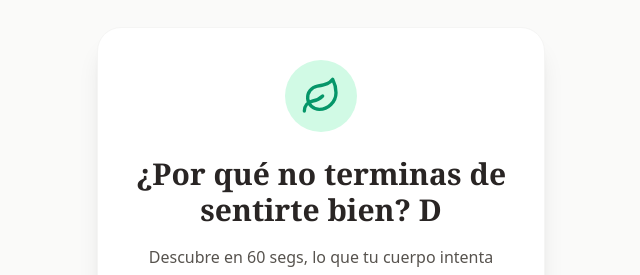
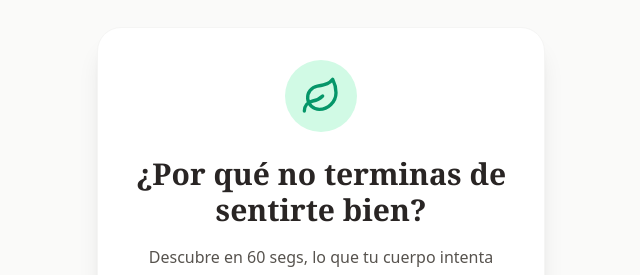
Before and after one commit to cabomex/natuquiz, a React (Vite) app: page / in a window 1280 px wide. Shown: the part 104-379 px from the top of the page, without its empty margins (319-959 px from the left). Built offline with nearby package versions, Linux system fonts and the light colour scheme.

Commit message:
Fix typo in heading text in App.jsx

```diff
--- a/src/App.jsx
+++ b/src/App.jsx
@@ -382,7 +382,7 @@ export default function QuizNaturista() {
           </div>
         </div>
 
-        <h1 className="text-3xl font-bold text-stone-800 mb-4 font-serif">¿Por qué no terminas de sentirte bien? D</h1>
+        <h1 className="text-3xl font-bold text-stone-800 mb-4 font-serif">¿Por qué no terminas de sentirte bien? </h1>
 
         <p className="text-stone-600 mb-8 leading-relaxed">
           Descubre en 60 segs, lo que tu cuerpo intenta decirte. Haz Clic
```
